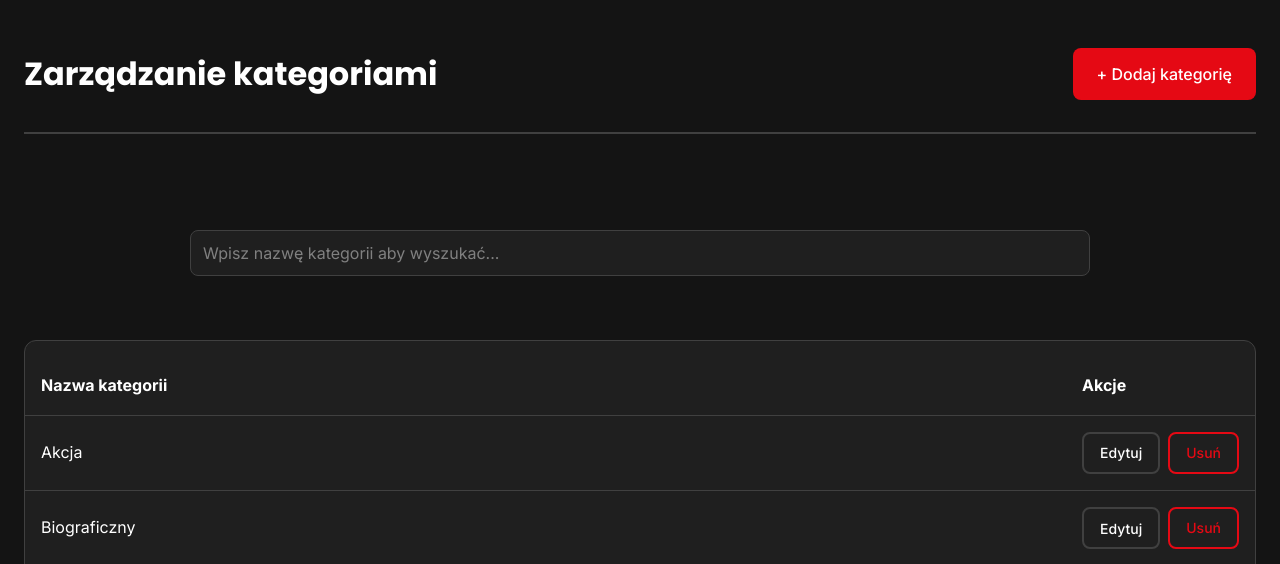
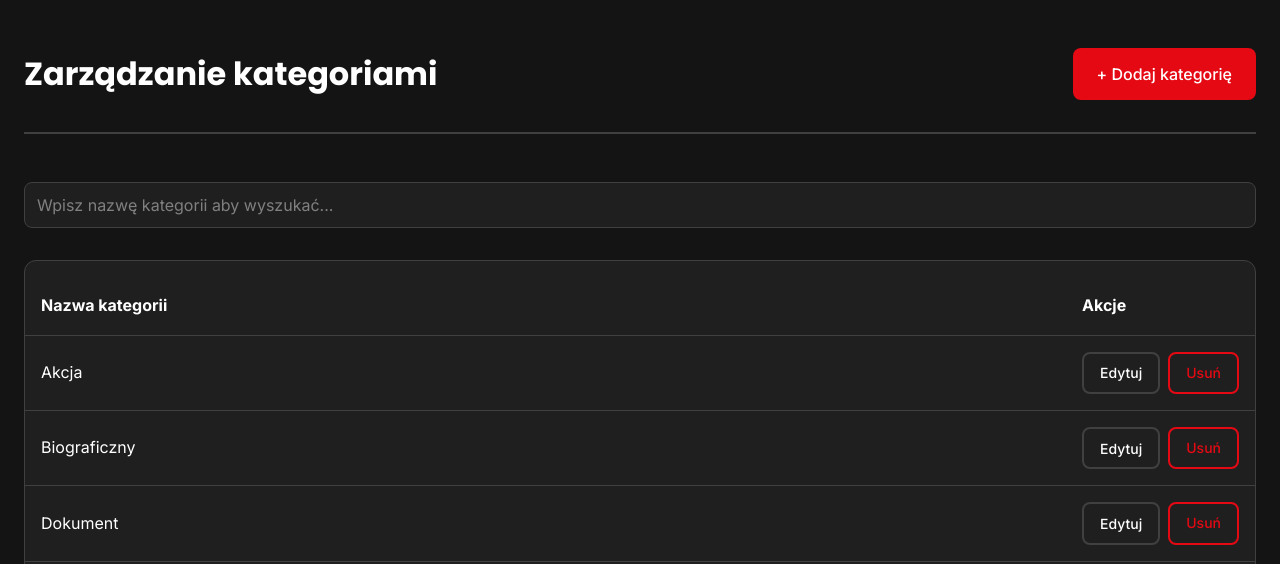
Before and after one commit to BartlomiejTracz/SZPONCIARZE, a PHP site: page /admin-categories.php in a window 1280 px wide. Shown: the part 170-734 px from the top of the page. Run offline with PHP 8.4, Linux system fonts and the light colour scheme; the visitor is signed in with stand-in values (Sample User, id 1); data comes from the database, SQL or seed files in the repository.

Commit message:
poprawiona szerokosc wyszukiwania

```diff
--- a/admin-categories.php
+++ b/admin-categories.php
@@ -107,6 +107,7 @@ $categories = $stmt->fetchAll();
         .search-full-width {
             width: 100%;
             padding: 12px;
+            margin-bottom: 32px;
             background: var(--bg-secondary);
             border: 1px solid var(--border-color);
             color: var(--text-primary);
@@ -164,12 +165,10 @@ $categories = $stmt->fetchAll();
             </form>
         </div>
 
-        <div class="search-container" style="margin-bottom: 1rem; width: 100%;">
             <input type="text"
                    id="categorySearchInput"
                    class="search-input search-full-width"
-                   placeholder="Wpisz nazwę kategorii aby wyszukać...">
-        </div>
+                   placeholder="Wpisz nazwę kategorii aby wyszukać..."/>
 
         <div class="admin-table-container">
             <table class="categories-table">
```
